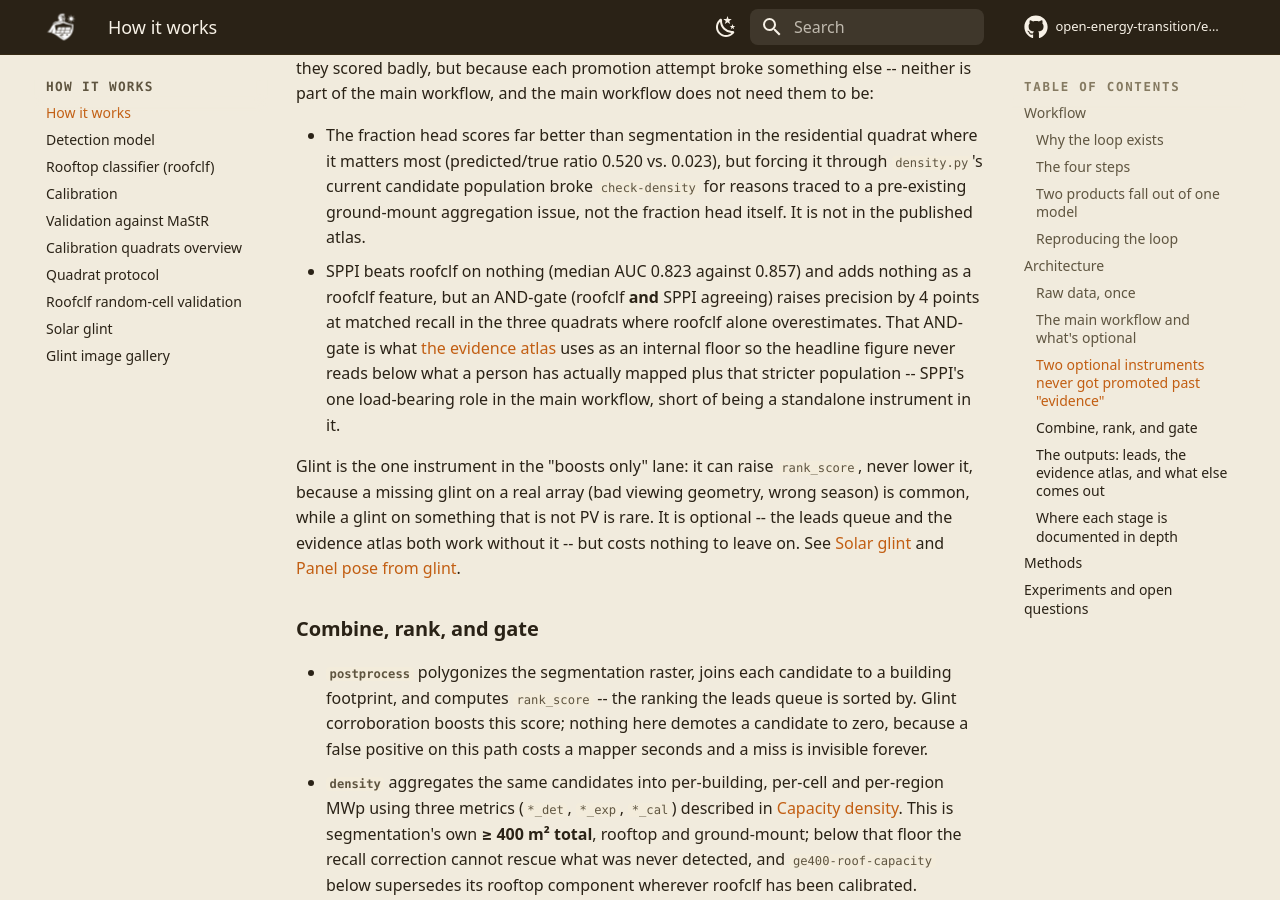
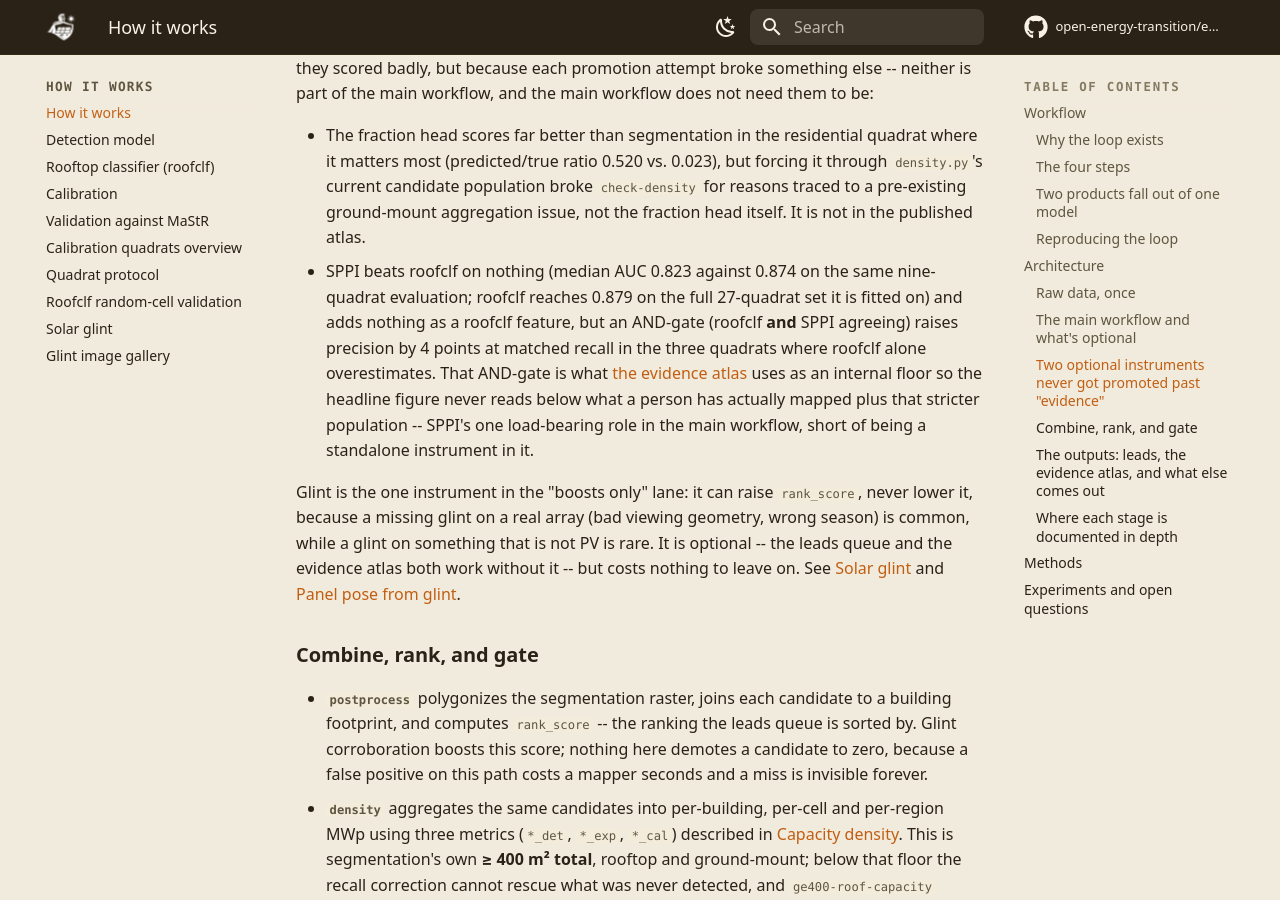
Before and after one commit to open-energy-transition/earthpv, an MkDocs documentation site: the page built from docs/how-it-works.md, in a window 1280 px wide and 900 px high, scrolled down 5800 px. Built offline with MkDocs 1.6.1 and Material for MkDocs 9.7.7, drawn with Linux system fonts in a browser that asks for light colours; comment, search, counter and statistics services are not loaded.

Commit message:
fix atlas

```diff
--- a/docs/how-it-works.md
+++ b/docs/how-it-works.md
@@ -170,7 +170,8 @@ neither is part of the main workflow, and the main workflow does not need them t
   `density.py`'s current candidate population broke `check-density` for reasons traced
   to a pre-existing ground-mount aggregation issue, not the fraction head itself. It is
   not in the published atlas.
-- SPPI beats roofclf on nothing (median AUC 0.823 against 0.857) and adds nothing as a
+- SPPI beats roofclf on nothing (median AUC 0.823 against 0.874 on the same nine-quadrat
+  evaluation; roofclf reaches 0.879 on the full 27-quadrat set it is fitted on) and adds nothing as a
   roofclf feature, but an AND-gate (roofclf **and** SPPI agreeing) raises precision by
   4 points at matched recall in the three quadrats where roofclf alone overestimates.
   That AND-gate is what [the evidence
```
Also changed, not shown: README.md (+4 -4 lines), docs/experiments.md (+3 -3 lines), docs/open-questions.md (+3 -3 lines), docs/overview.md (+2 -2 lines).
